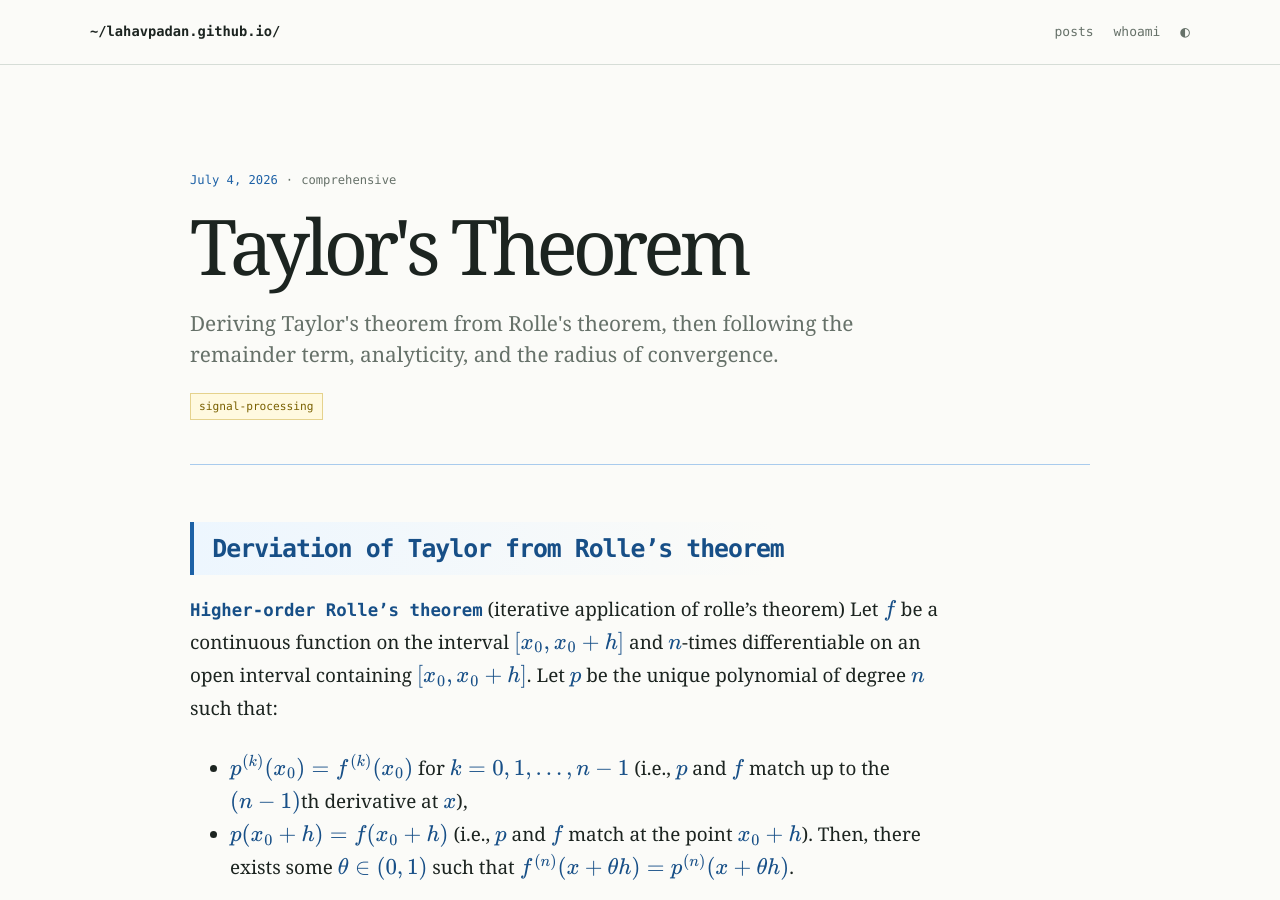
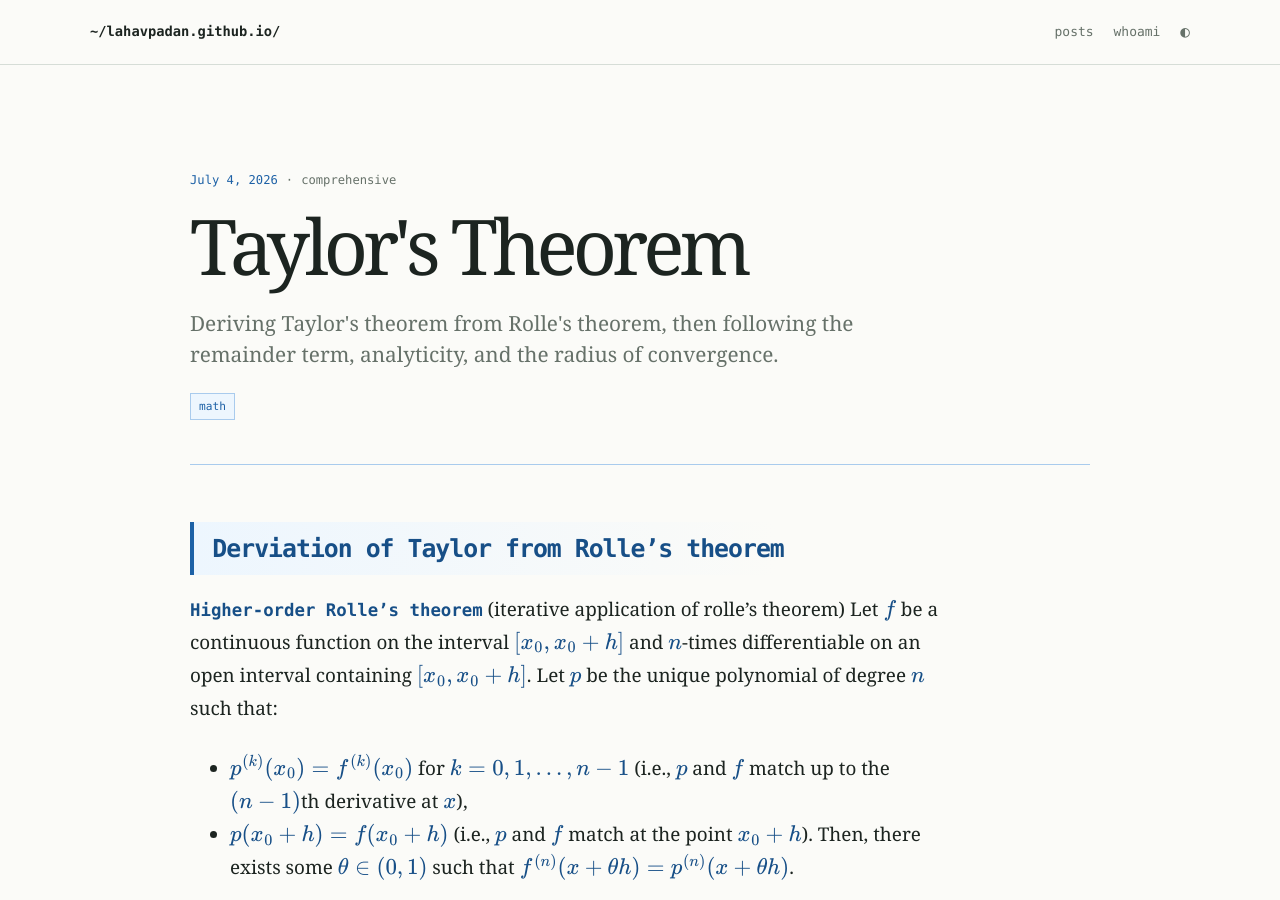
Before and after one commit to LahavPadan/lahavpadan.github.io, a Jekyll site: the page built from posts/taylor-theorem/index.md, in a window 1280 px wide and 900 px high. Built offline with Jekyll 4.4.1, drawn with Linux system fonts in a browser that asks for light colours.

Commit message:
fixing the tag on taylors theorem

```diff
--- a/posts/taylor-theorem/index.md
+++ b/posts/taylor-theorem/index.md
@@ -4,7 +4,7 @@ title: Taylor's Theorem
 description: Deriving Taylor's theorem from Rolle's theorem, then following the remainder term, analyticity, and the radius of convergence.
 date: 2026-07-04
 tags:
-- signal-processing
+- math
 entry_type: comprehensive
 math: true
 article: "article.md"
```
